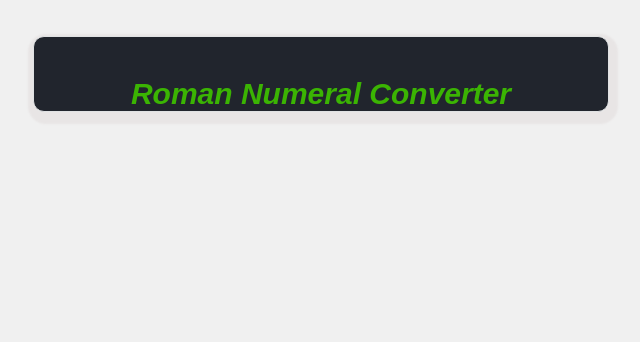
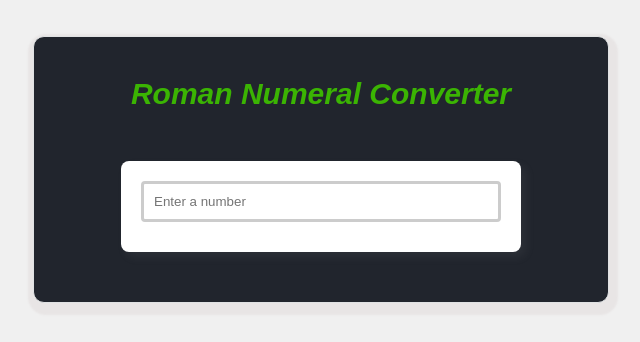
Before and after one commit to MasomRezaie/build-a-roman-numeral-checked, a plain HTML site: page index.html in a window 1280 px wide. Shown: the whole page, without its empty margins (319-959 px from the left). Drawn offline with Linux system fonts and the light colour scheme.

Commit message:
an input added

```diff
--- a/index.html
+++ b/index.html
@@ -9,9 +9,9 @@
 <body>
   <div class="Body">
     <h1><i>Roman Numeral Converter</i></h1>
-    <!-- <div id="container">
+    <div id="container">
       <input id="number" placeholder="Enter a number">
-      <button type="button" id="convert-btn"><strong>Convert</strong></button>
+      <!-- <button type="button" id="convert-btn"><strong>Convert</strong></button>
       <div id="output" class="output hidden"></div>
       <p class="Author">Created by Masoma Rezaie</p>
     </div>
```
